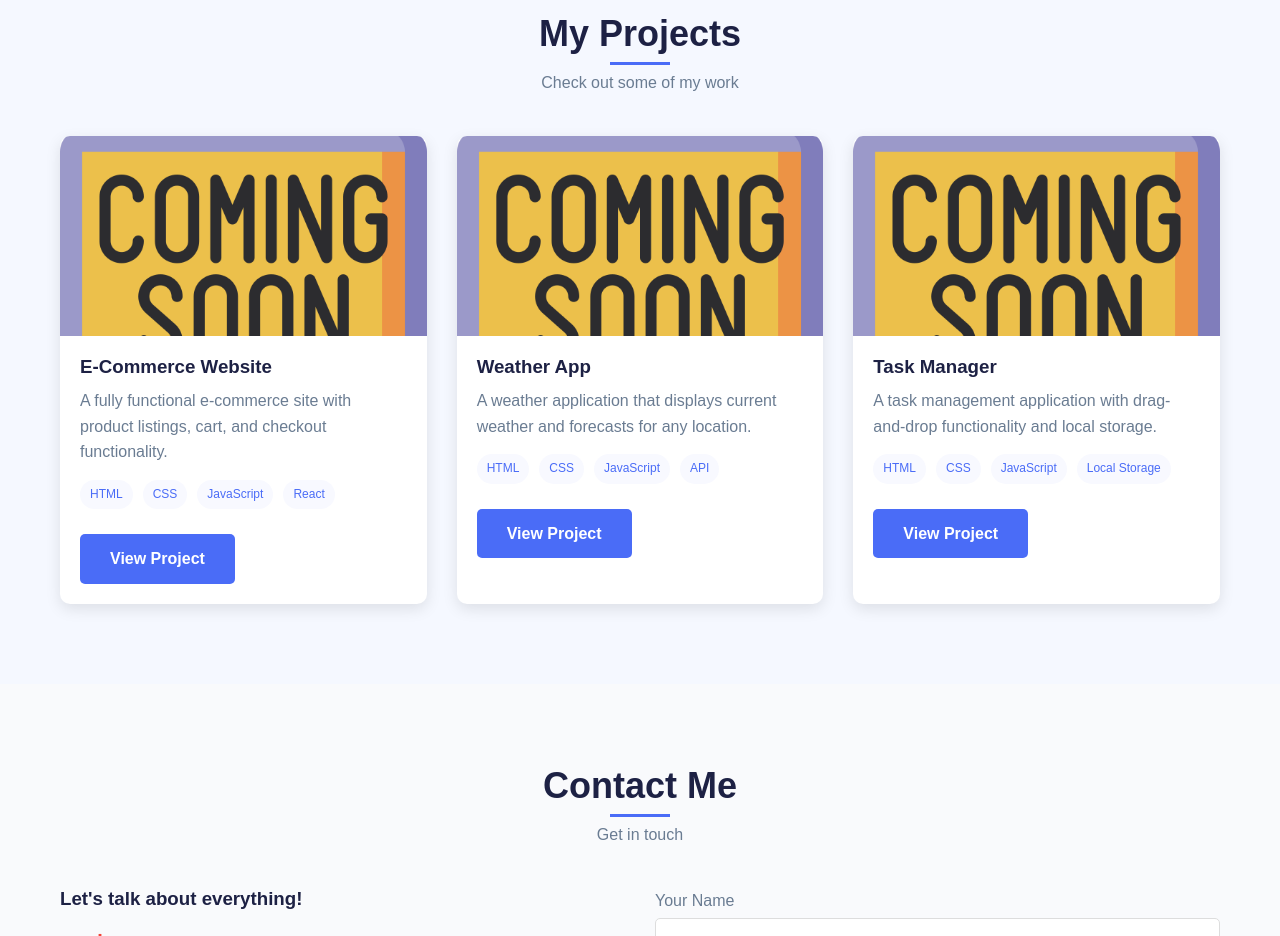
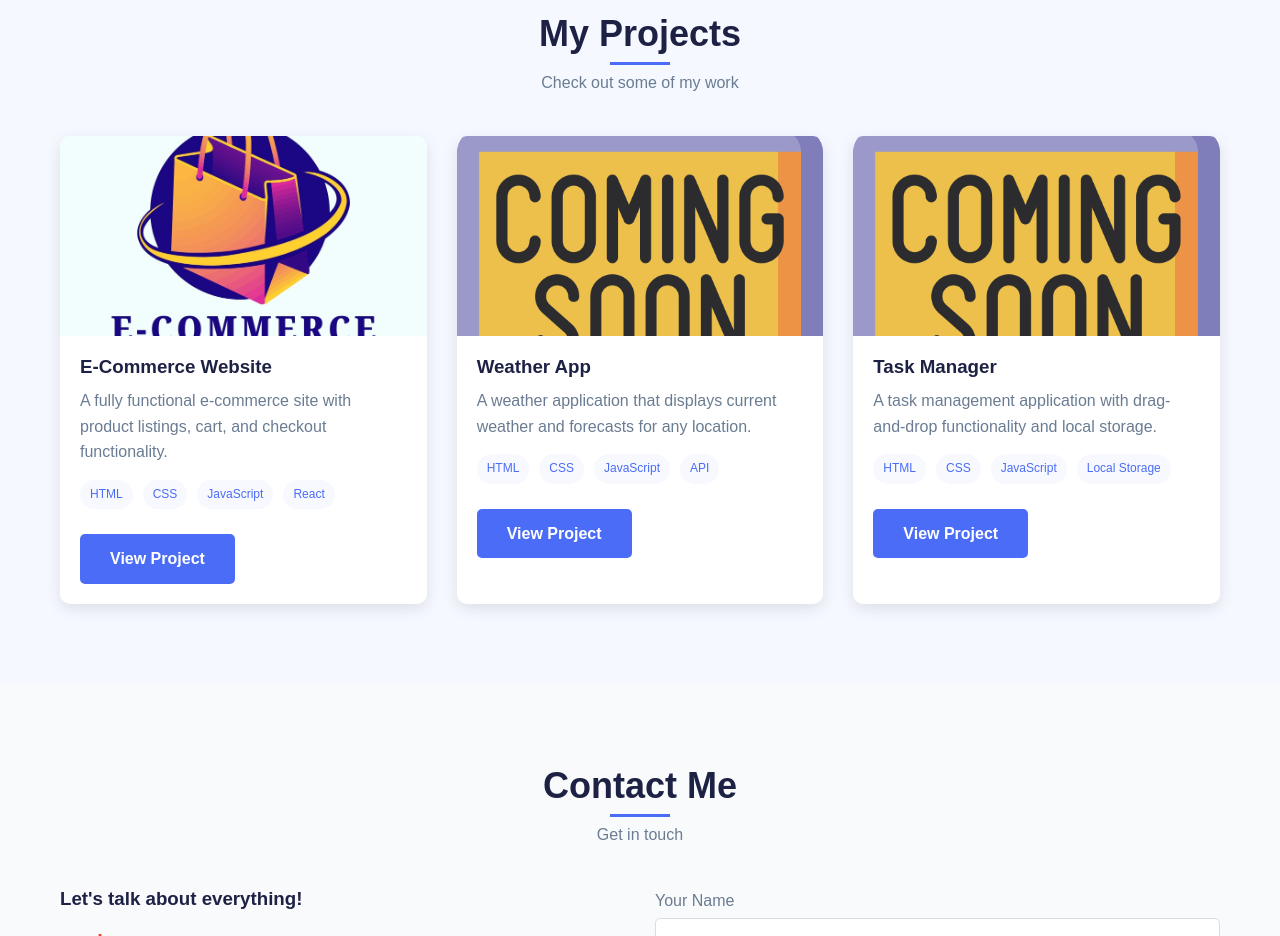
Before and after one commit to Niteshdotcom/niteshsportfolio, a plain HTML site: page index.html in a window 1280 px wide. Shown: the part 2240-3176 px from the top of the page. Drawn offline with Linux system fonts and the light colour scheme.

Commit message:
Update index.html

```diff
--- a/index.html
+++ b/index.html
@@ -154,7 +154,7 @@
             <div class="projects-grid">
                 <div class="project-card">
                     <div class="project-image">
-                        <img src="./wait.png" alt="E-commerce Website Project">
+                        <img src="./E-Commerce.PNG" alt="E-commerce Website Project">
                     </div>
                     <div class="project-info">
                         <h3>E-Commerce Website</h3>
```
